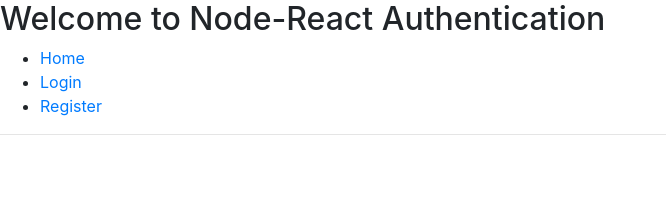
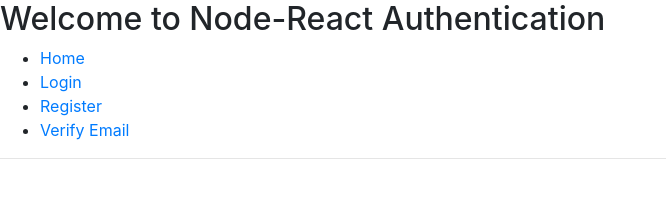
Before and after one commit to shaynathompson/react-authentication, a React (Create React App) app: page / in a window 1280 px wide. Shown: the top 208 px of the page, without its empty margins (0-666 px from the left). Built offline with nearby package versions, Linux system fonts and the light colour scheme; the HTML template or start-up script is replaced by a standard one.

Commit message:
added verification link

```diff
--- a/src/App.js
+++ b/src/App.js
@@ -19,12 +19,14 @@ class App extends Component {
             <li><Link to={'/'}>Home</Link></li>
               <li><Link to={'/login'}>Login</Link></li>
               <li><Link to={'/register'}>Register</Link></li>
+      <li><Link to={'/verifyEmail'}>Verify Email</Link></li>
             </ul>
             <hr />
             <Switch>
                 <Route exact path='/index' component={HomeComponent} />
                 <Route path='/login' component={LoginComponent} />
                 <Route path='/register' component={RegisterComponent} />
+      <Route path='/register' component={RegisterComponent} />
             </Switch>
           </div>
         </Router>
```
